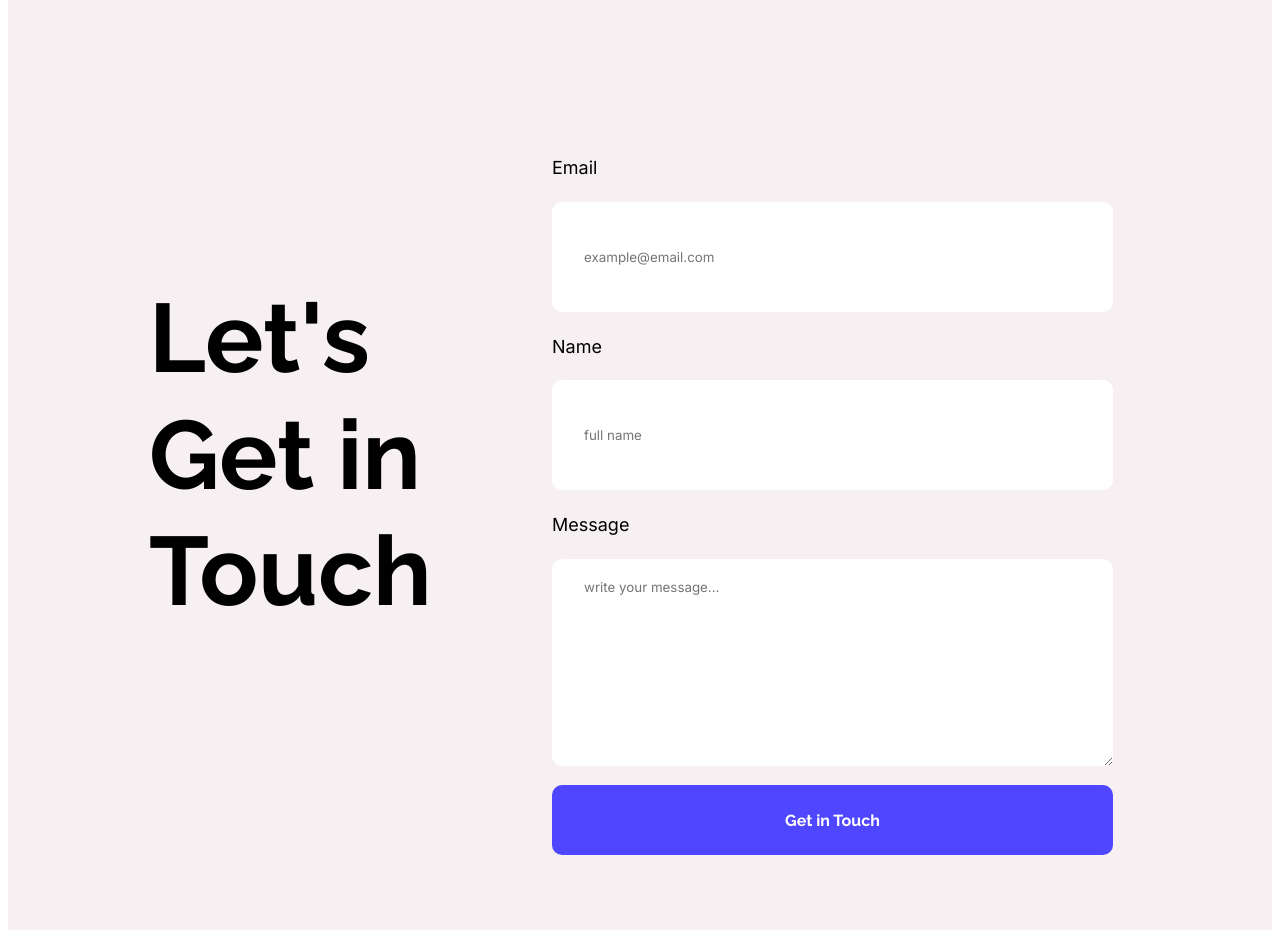
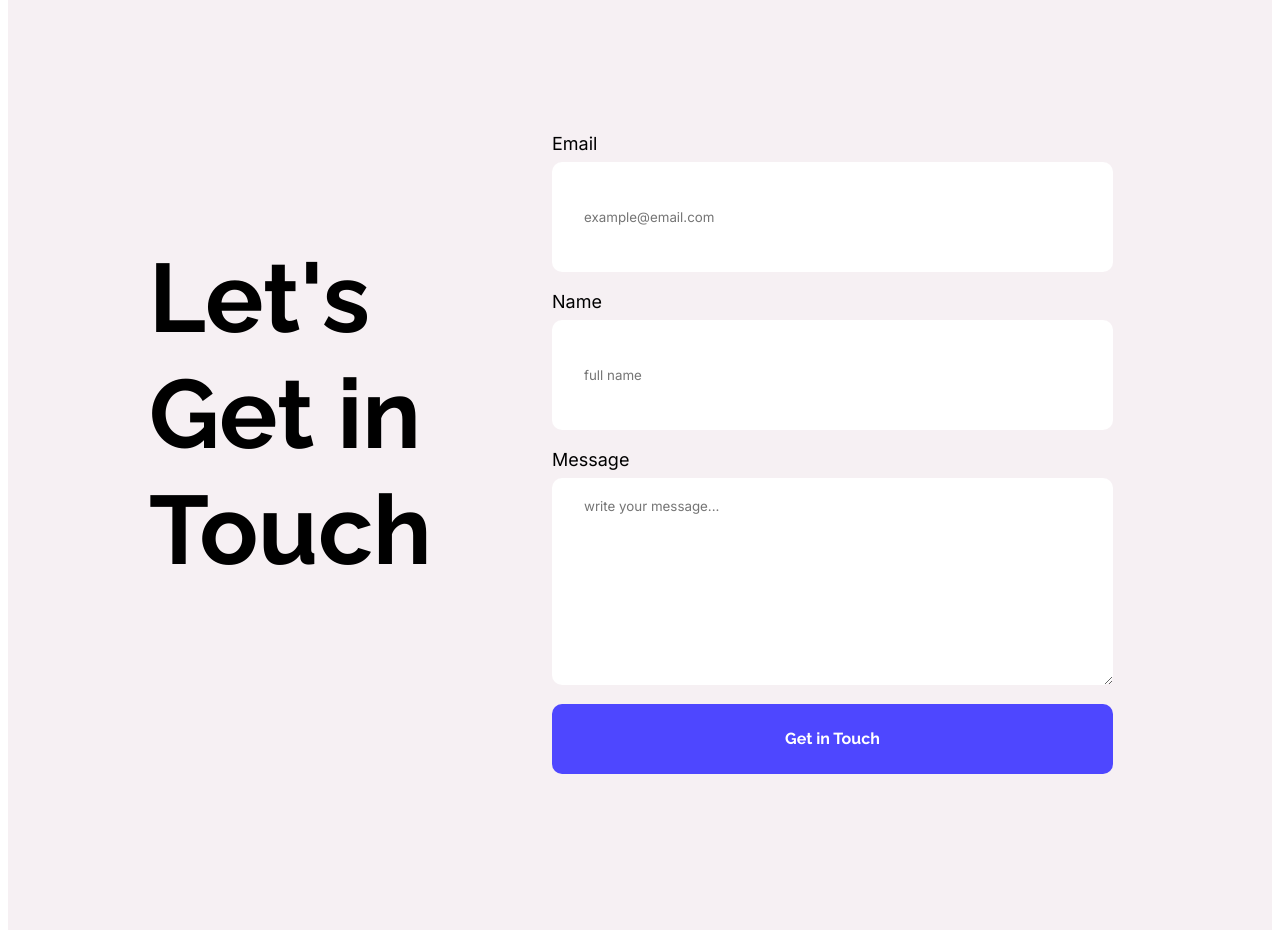
Before and after one commit to Zareen7403/assignment-01, a plain HTML site: page website.html in a window 1280 px wide. Shown: the part 3340-4270 px from the top of the page. Drawn offline with Linux system fonts and the light colour scheme.

Commit message:
final change

```diff
--- a/website.css
+++ b/website.css
@@ -373,7 +373,15 @@ main{
     font-weight: 500px;
     font-size: 18px;
     color: rgba(0, 0, 0);
+
 }
+
+label{
+    display: block;
+    margin-bottom: 8px;}
+
+
+
 
 .form-input.inter-font , .form-textarea.inter-font{
     font-weight: normal;
--- a/website.html
+++ b/website.html
@@ -181,11 +181,11 @@
     </div>
     <div class="form-container">
       <form action="" class="form">
-        <h4 class="form-heading inter-font">Email</h4>
+        <label class="form-heading inter-font">Email</label>
         <input type="email" placeholder="example@email.com" class="form-input inter-font">
-        <h4 class="form-heading inter-font">Name</h4>
+        <label class="form-heading inter-font">Name</label>
         <input type="text" placeholder="full name" class="form-input inter-font">
-        <h4 class="form-heading inter-font">Message</h4>
+        <label class="form-heading inter-font">Message</label>
         <textarea name="" id="" cols="30" rows="10" placeholder="write your message..." class="form-textarea inter-font"></textarea>
         <button type="submit" class="primary-btn raleway-font">Get in Touch </button>
 
```
